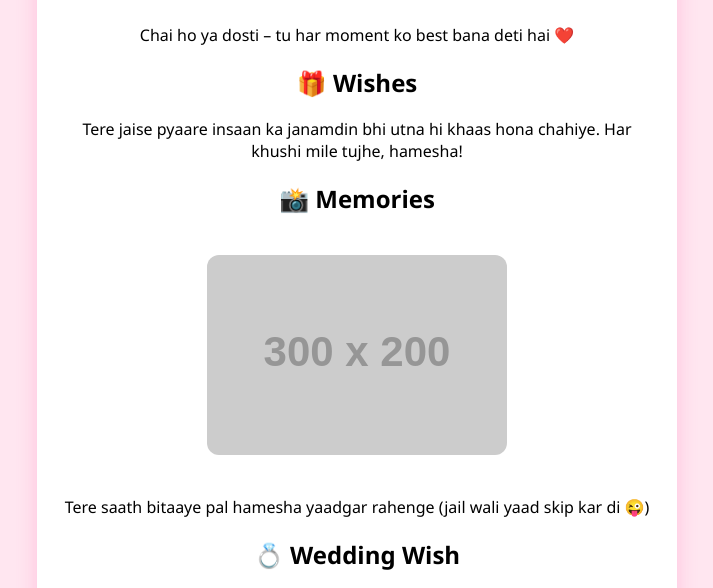
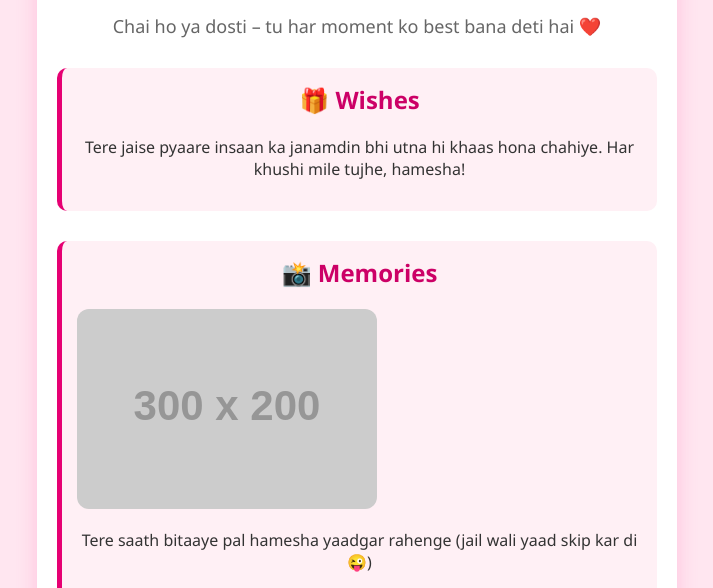
Before and after one commit to vikram7778soni/Nishu-birthday-, a plain HTML site: page index.html in a window 1280 px wide. Shown: the part 165-753 px from the top of the page, without its empty margins (283-996 px from the left). Drawn offline with Linux system fonts and the light colour scheme; placeholder pictures from the web are drawn by us.

Commit message:
Update style.css

```diff
--- a/style.css
+++ b/style.css
@@ -1,4 +1,67 @@
+body {
+  font-family: 'Segoe UI', sans-serif;
+  background: #ffe6f0;
+  color: #333;
+  margin: 0;
+  padding: 0;
+}
 
+.container {
+  max-width: 700px;
+  margin: auto;
+  padding: 20px;
+  background: white;
+  border-radius: 15px;
+  box-shadow: 0 0 15px rgba(0,0,0,0.1);
+  margin-top: 30px;
+}
+
+h1 {
+  text-align: center;
+  color: #e60073;
+}
+
+.line {
+  text-align: center;
+  font-size: 18px;
+  color: #666;
+  margin-top: -10px;
+}
+
+.section {
+  margin: 30px 0;
+  padding: 15px;
+  background: #fff0f5;
+  border-left: 5px solid #e60073;
+  border-radius: 10px;
+}
+
+.section h2 {
+  margin-top: 0;
+  color: #cc0066;
+}
+
+.photo {
+  display: block;
+  margin: 10px auto;
+  border-radius: 10px;
+  width: 90%;
+  max-width: 300px;
+}
+
+.footer {
+  text-align: center;
+  margin-top: 40px;
+  font-style: italic;
+  color: #999;
+}
+
+@media(max-width: 600px) {
+  .container {
+    margin: 10px;
+    padding: 15px;
+  }
+}
 body {
   background-color: #ffe6f0;
   font-family: 'Segoe UI', sans-serif;
```
